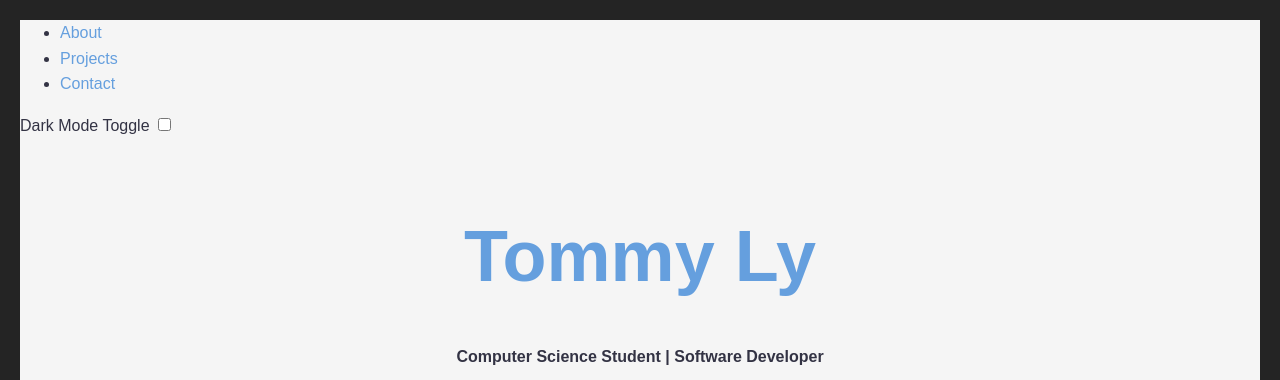
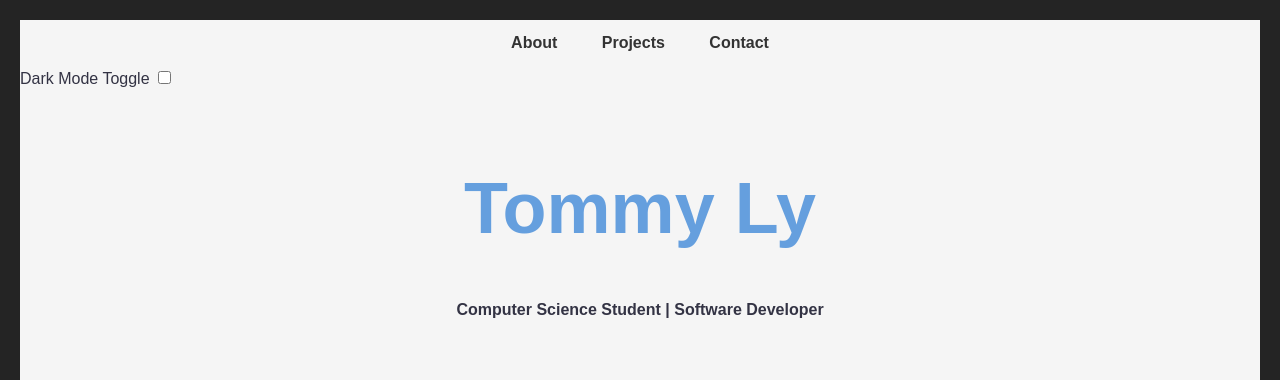
Before and after one commit to tommyly471/3d-website, a website built with Vite: page index.html in a window 1280 px wide. Shown: the top 380 px of the page. Built offline with nearby package versions, Linux system fonts and the light colour scheme.

Commit message:
nav bar update

```diff
--- a/style.css
+++ b/style.css
@@ -289,3 +289,32 @@ body.dark-mode {
   width: calc(50% - 20px); /* Adjust this value as needed */
   /* Ensure proper spacing between image and content */
 }
+nav {
+  background-color: #f5f5f5; /* Background color */
+  padding: 10px 0; /* Padding for spacing */
+}
+
+nav ul {
+  list-style-type: none; /* Remove default list styles */
+  margin: 0; /* Remove default margin */
+  padding: 0; /* Remove default padding */
+  text-align: center; /* Center align the list items */
+}
+
+nav li {
+  display: inline-block; /* Display items horizontally */
+  margin: 0 10px; /* Add space between items */
+}
+
+nav a {
+  text-decoration: none; /* Remove underline */
+  color: #333; /* Link color */
+  font-weight: bold; /* Bold font weight */
+  padding: 5px 10px; /* Add padding for clickable area */
+  border-radius: 5px; /* Add rounded corners */
+  transition: background-color 0.3s; /* Smooth transition for hover effect */
+}
+
+nav a:hover {
+  background-color: #ddd; /* Background color on hover */
+}
```
